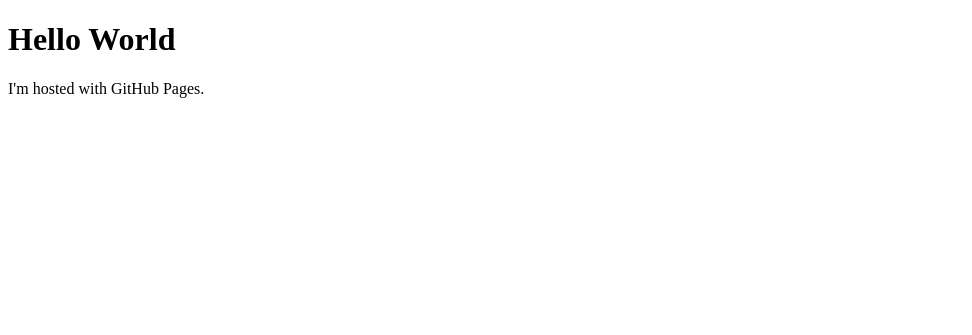
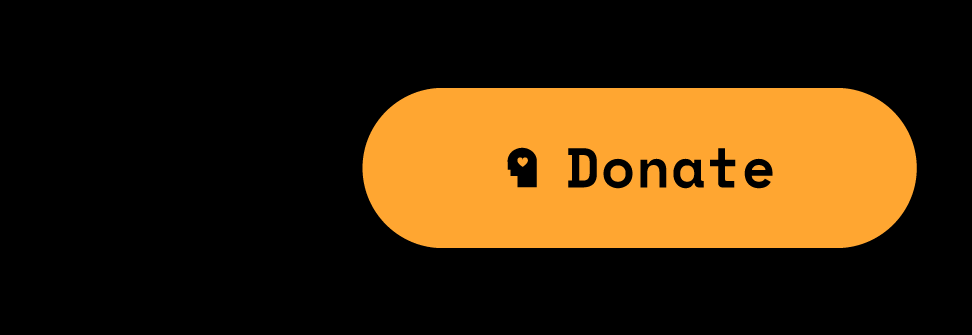
Before and after one commit to eugggen/eugggen, a plain HTML site: page index.html in a window 1280 px wide. Shown: the whole page, without its empty margins (0-972 px from the left). Drawn offline with Linux system fonts and the light colour scheme.

Commit message:
buton twitch

```diff
--- a/index.html
+++ b/index.html
@@ -1,7 +1,8 @@
 <!DOCTYPE html>
 <html>
-<body>
-<h1>Hello World</h1>
-<p>I'm hosted with GitHub Pages.</p>
+<body style="background: black;">
+	<center>
+	<a href="https://streamlabs.com/eugggen1"><img src="buton-twitch-2.png"></a>
+	</center>
 </body>
 </html>
```
Also changed, not shown: buton-twitch-2.png (added).
